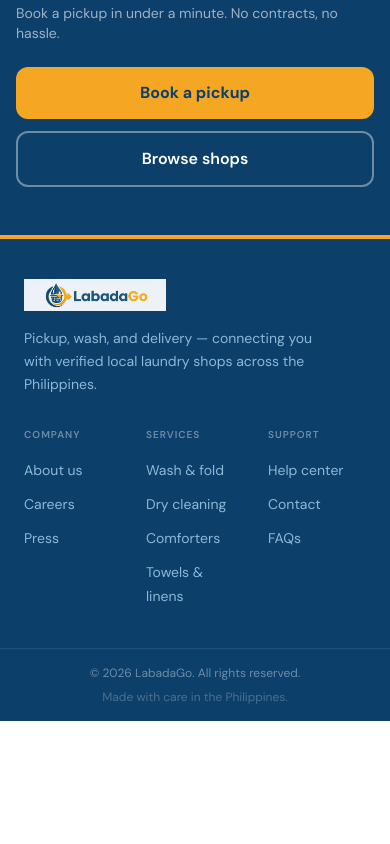
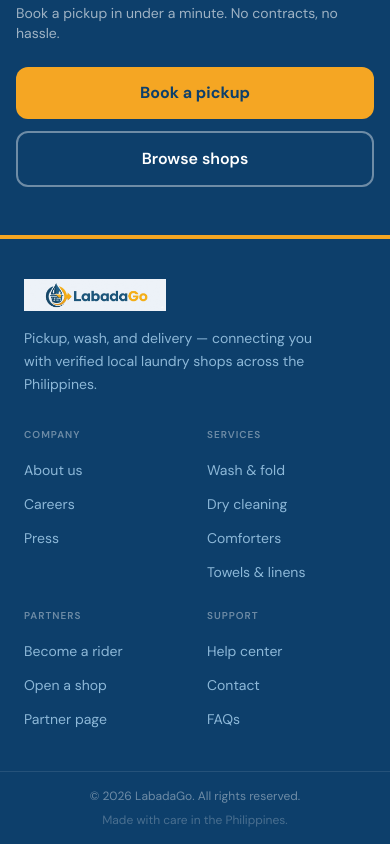
Before and after one commit to carlosaculsan-ui/LabadaGo, a React (Vite) app: page / in a window 390 px wide. Shown: the part 5597-6441 px from the top of the page. Before the commit the page ends 6318 px from the top, so only its background shows below. Built offline with nearby package versions, Linux system fonts and the light colour scheme; no server answers; the database is empty.

Commit message:
fix: add partner entry point to navbar/footer and rider application pre-checklist

```diff
--- a/src/components/Navbar.jsx
+++ b/src/components/Navbar.jsx
@@ -247,6 +247,11 @@ export default function Navbar() {
             <a href="/#nearby-shops" className="text-sm font-medium text-gray-600 hover:text-[#1B6CA8] transition-colors">Nearby shops</a>
             <a href="/#how-it-works" className="text-sm font-medium text-gray-600 hover:text-[#1B6CA8] transition-colors">How it works</a>
             <a href="/#testimonials"  className="text-sm font-medium text-gray-600 hover:text-[#1B6CA8] transition-colors">Reviews</a>
+            {(!role || role === 'customer') && (
+              <Link to="/partner" className="text-sm font-medium text-emerald-600 hover:text-emerald-700 transition-colors">
+                Partner with us
+              </Link>
+            )}
           </nav>
 
           {/* Auth area */}
@@ -408,6 +413,9 @@ export default function Navbar() {
             <a href="/#nearby-shops" onClick={() => setMobileMenuOpen(false)} className="block px-4 py-3 text-sm font-medium text-gray-700 hover:bg-gray-50 rounded-xl transition-colors">Nearby shops</a>
             <a href="/#how-it-works" onClick={() => setMobileMenuOpen(false)} className="block px-4 py-3 text-sm font-medium text-gray-700 hover:bg-gray-50 rounded-xl transition-colors">How it works</a>
             <a href="/#testimonials"  onClick={() => setMobileMenuOpen(false)} className="block px-4 py-3 text-sm font-medium text-gray-700 hover:bg-gray-50 rounded-xl transition-colors">Reviews</a>
+            {(!role || role === 'customer') && (
+              <Link to="/partner" onClick={() => setMobileMenuOpen(false)} className="block px-4 py-3 text-sm font-medium text-emerald-600 hover:bg-emerald-50 rounded-xl transition-colors">Partner with us</Link>
+            )}
           </div>
 
           {/* User links */}
--- a/src/layouts/RootLayout.jsx
+++ b/src/layouts/RootLayout.jsx
@@ -1,12 +1,30 @@
-import { Outlet, useLocation } from 'react-router-dom'
+import { Outlet, useLocation, Link } from 'react-router-dom'
 import { useEffect } from 'react'
 import Navbar from '../components/Navbar'
 import WelcomeModal from '../components/WelcomeModal'
 
 const FOOTER_LINKS = {
-  Company:  ['About us', 'Careers', 'Press'],
-  Services: ['Wash & fold', 'Dry cleaning', 'Comforters', 'Towels & linens'],
-  Support:  ['Help center', 'Contact', 'FAQs'],
+  Company: [
+    { label: 'About us', href: '#' },
+    { label: 'Careers',  href: '#' },
+    { label: 'Press',    href: '#' },
+  ],
+  Services: [
+    { label: 'Wash & fold',     href: '/browse?service=Wash+%26+Fold' },
+    { label: 'Dry cleaning',    href: '/browse?service=Dry+Cleaning' },
+    { label: 'Comforters',      href: '/browse?service=Comforters' },
+    { label: 'Towels & linens', href: '/browse?service=Towels+%26+Linens' },
+  ],
+  Partners: [
+    { label: 'Become a rider', href: '/apply/rider' },
+    { label: 'Open a shop',    href: '/apply/merchant' },
+    { label: 'Partner page',   href: '/partner' },
+  ],
+  Support: [
+    { label: 'Help center', href: '#' },
+    { label: 'Contact',     href: '#' },
+    { label: 'FAQs',        href: '#' },
+  ],
 }
 
 export default function RootLayout() {
@@ -34,7 +52,7 @@ export default function RootLayout() {
               Pickup, wash, and delivery — connecting you with verified local laundry shops across the Philippines.
             </p>
           </div>
-          <div className="grid grid-cols-3 gap-6 md:flex md:gap-12 md:shrink-0">
+          <div className="grid grid-cols-2 gap-6 md:flex md:gap-12 md:shrink-0">
             {Object.entries(FOOTER_LINKS).map(([heading, links]) => (
               <div key={heading}>
                 <p className="text-[10px] font-semibold uppercase tracking-[0.1em] text-white/40 mb-4">
@@ -42,10 +60,16 @@ export default function RootLayout() {
                 </p>
                 <ul className="space-y-2.5">
                   {links.map(link => (
-                    <li key={link}>
-                      <a href="#" className="text-sm text-[#8DB8D8] hover:text-white transition-colors">
-                        {link}
-                      </a>
+                    <li key={link.label}>
+                      {link.href.startsWith('/') ? (
+                        <Link to={link.href} className="text-sm text-[#8DB8D8] hover:text-white transition-colors">
+                          {link.label}
+                        </Link>
+                      ) : (
+                        <a href={link.href} className="text-sm text-[#8DB8D8] hover:text-white transition-colors">
+                          {link.label}
+                        </a>
+                      )}
                     </li>
                   ))}
                 </ul>
--- a/src/pages/Apply.jsx
+++ b/src/pages/Apply.jsx
@@ -320,6 +320,26 @@ export default function Apply() {
             {/* ── Step 1: Personal Info ── */}
             {step === 0 && (
               <>
+                {!isMerchant && (
+                  <div className="bg-emerald-50 border border-emerald-200 rounded-2xl px-5 py-4">
+                    <p className="text-xs font-bold text-emerald-700 uppercase tracking-widest mb-2">Before you start</p>
+                    <p className="text-sm text-emerald-700 mb-3">Have the following ready before you reach Step 2:</p>
+                    <ul className="space-y-1.5">
+                      {[
+                        "Driver's License (front side — photo or scan)",
+                        "Any valid PH government ID",
+                        "Your vehicle's plate number",
+                      ].map(item => (
+                        <li key={item} className="flex items-start gap-2 text-sm text-emerald-700">
+                          <svg className="w-4 h-4 text-emerald-500 mt-0.5 shrink-0" fill="none" viewBox="0 0 24 24" stroke="currentColor" strokeWidth={2.5}>
+                            <path strokeLinecap="round" strokeLinejoin="round" d="M5 13l4 4L19 7" />
+                          </svg>
+                          {item}
+                        </li>
+                      ))}
+                    </ul>
+                  </div>
+                )}
                 <div className="grid grid-cols-1 sm:grid-cols-3 gap-3">
                   <Field label="First name *">
                     <input value={firstName} onChange={e => setFirstName(e.target.value)} placeholder="Juan" className={inputCls} />
```
